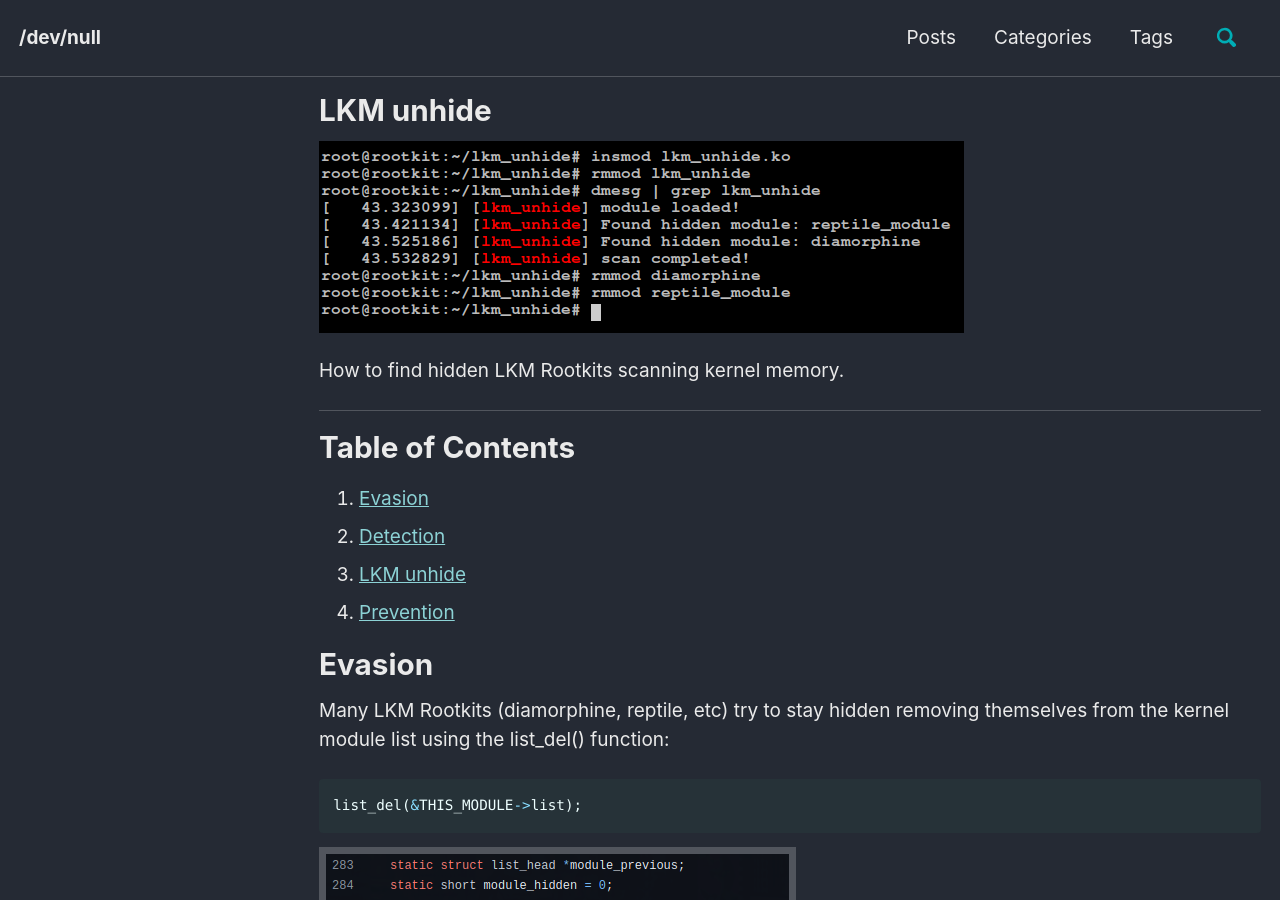
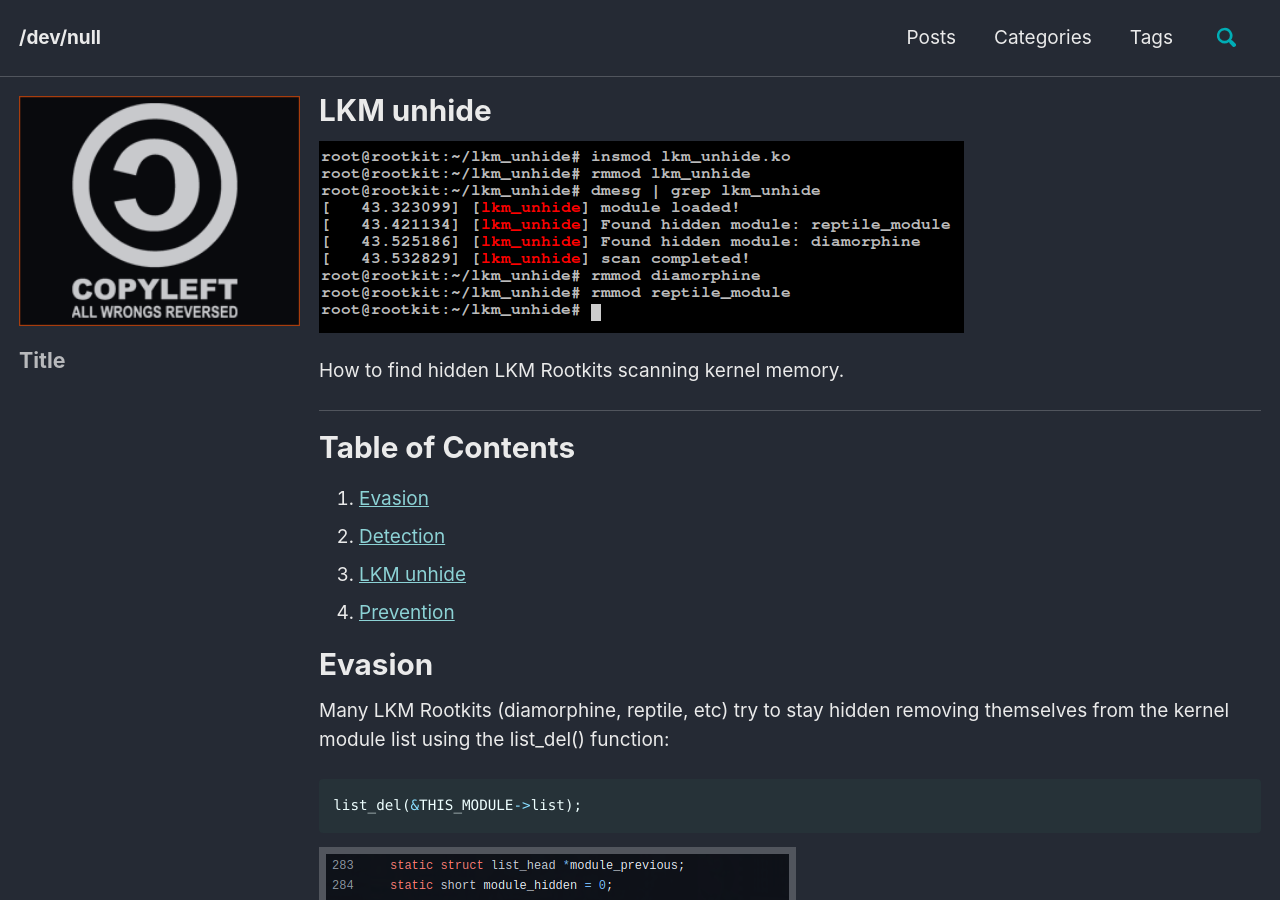
Before and after one commit to sapellaniz/sapellaniz.github.io, a Jekyll site: the page built from _posts/2024-06-18-LKM_unhide.md, in a window 1280 px wide and 900 px high. Built offline with Jekyll 4.4.1, drawn with Linux system fonts in a browser that asks for light colours; cached includes are drawn as plain includes.

Commit message:
minor changes

```diff
--- a/_posts/2024-06-18-LKM_unhide.md
+++ b/_posts/2024-06-18-LKM_unhide.md
@@ -14,6 +14,9 @@ tags:
   - Malware
   - RE
   - REM
+sidebar:
+  - title: "Title"
+    image: "/assets/images/bio-photo.jpg"
 ---
 
 ![](/assets/images/lkm_unhide/demo.png)
```
